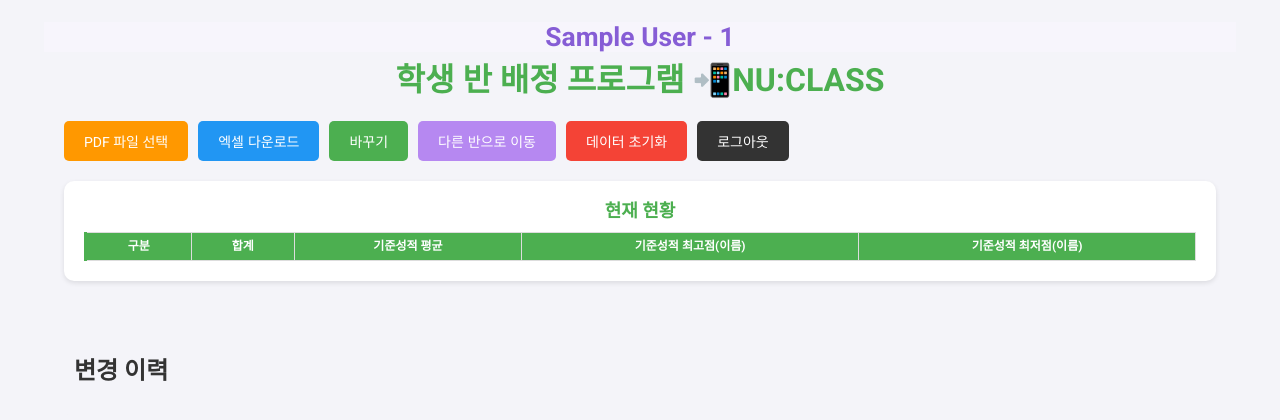
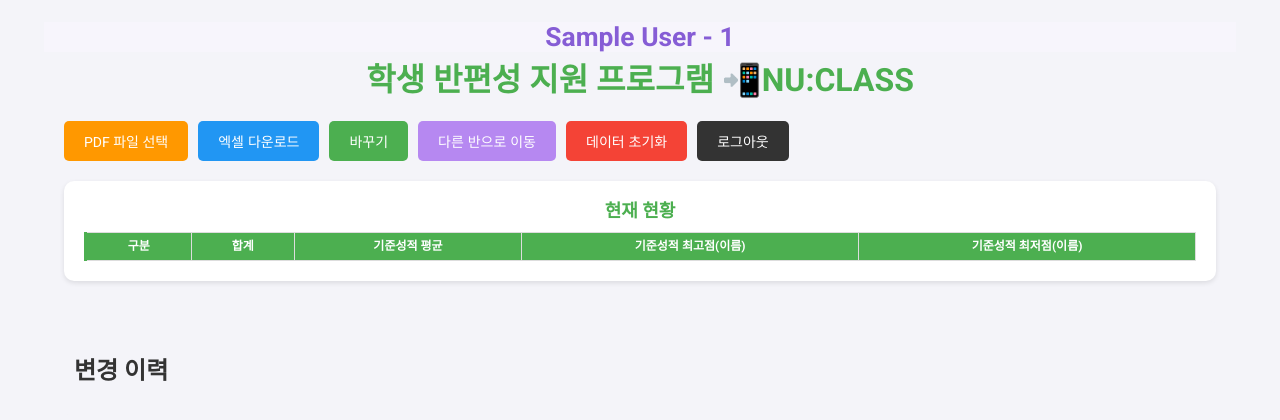
Before and after one commit to jingiru/nuclass, a Flask app: page /dashboard in a window 1280 px wide. Shown: the top 420 px of the page. Run offline with Flask 3, Linux system fonts and the light colour scheme; the visitor is signed in with stand-in values (Sample User, id 1); lists and menus that the app fills with data are empty.

Commit message:
배정을 편성으로이름 바꿈

```diff
--- a/app.py
+++ b/app.py
@@ -89,7 +89,7 @@ def logout():
 
 @app.route('/dashboard')
 def dashboard():
-    """반 배정 프로그램 페이지"""
+    """반 편성 프로그램 페이지"""
     if 'school_code' not in session or 'grade' not in session or 'school_name' not in session:
         return redirect(url_for('login_page'))
     school_name = session['school_name']
@@ -268,9 +268,9 @@ def download_excel():
         df = pd.DataFrame(all_data)
         buffer = io.BytesIO()
         with pd.ExcelWriter(buffer, engine='openpyxl') as writer:
-            df.to_excel(writer, index=False, sheet_name=f"{current_class} 반배정 결과")
+            df.to_excel(writer, index=False, sheet_name=f"{current_class} 반편성 결과")
             workbook = writer.book
-            worksheet = writer.sheets[f"{current_class} 반배정 결과"]
+            worksheet = writer.sheets[f"{current_class} 반편성 결과"]
 
             # 열 너비 조정
             column_widths = {
@@ -302,7 +302,7 @@ def download_excel():
         return send_file(
             buffer,
             as_attachment=True,
-            download_name=f"{current_class}_반배정_결과.xlsx",
+            download_name=f"{current_class}_반편성_결과.xlsx",
             mimetype='application/vnd.openxmlformats-officedocument.spreadsheetml.sheet'
         )
     except ValueError as ve:
@@ -317,7 +317,7 @@ def download_excel():
 
 
 def extract_class_data(filepath):
-    """PDF 파일에서 반배정 데이터를 추출"""
+    """PDF 파일에서 반편성 데이터를 추출"""
     try:
         classes = {}
 
--- a/templates/index.html
+++ b/templates/index.html
@@ -16,7 +16,7 @@
         <div class="school-info">
             <h2>{{ school_name }} - {{ grade }}</h2>
         </div>
-        <h1> 학생 반 배정 프로그램 📲NU:CLASS</h1>
+        <h1> 학생 반편성 지원 프로그램 📲NU:CLASS</h1>
         <div class="button-group">
             <form id="uploadForm" enctype="multipart/form-data">
                 <label for="pdfUpload" class="pdf-button">PDF 파일 선택</label>
```
